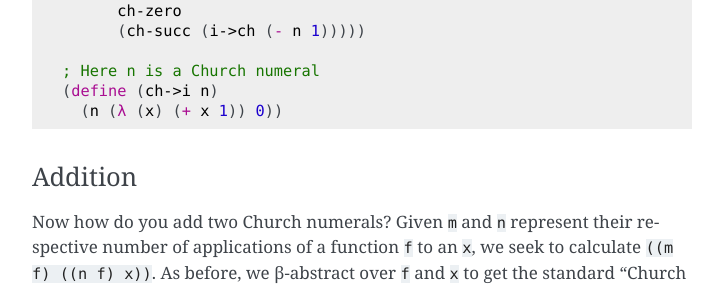
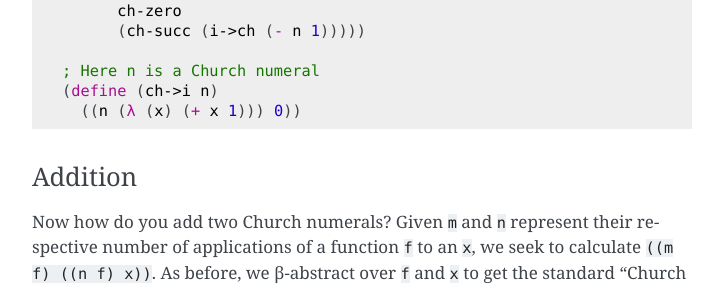
Before and after one commit to kreauniv/comp308, a Sphinx documentation site: the page built from source/church.rst, in a window 1280 px wide and 900 px high, scrolled down 4500 px. Shown: the part 158-448 px from the top of the window, without its empty margins (388-1111 px from the left). Built offline with Sphinx 7.4.7, drawn with Linux system fonts in a browser that asks for light colours; some of the changed text lies outside the part shown.

Commit message:
bugfixes

```diff
--- a/source/church.rst
+++ b/source/church.rst
@@ -235,7 +235,7 @@ Converting between Racket and Church numerals
 
     ; Here n is a Church numeral
     (define (ch->i n)
-      (n (λ (x) (+ x 1)) 0))
+      ((n (λ (x) (+ x 1))) 0))
 
 Addition
 ~~~~~~~~
@@ -320,13 +320,13 @@ concept representations --
    can write ``((m f) ((n f) x))``.
 
 4. :math:`-n` (i.e. "negation") is represented by swapping the pair of functions,
-   so we get ``(n (swap f) x)`` as the representation of :math:`-n`.
+   so we get ``(n (swap f))`` as the representation of :math:`-n`.
 
 5. :math:`m*n` is again thought of as "m applications of n applications f", but
-   this time, the "m applications" part needs to receive a "pair" representation,
-   and ``(n f)`` does not produce a pair value. So we express it as
-   ``(m (pair (n f) (n (swap f))) x)``. This lets us deal correctly with various
-   sign combinations.
+   this time, the "m applications" part needs to receive a "pair"
+   representation, and ``(n f)`` does not produce a pair value. So we express
+   it as ``((m (pair (n f) (n (swap f)))) x)``. This lets us deal correctly
+   with various sign combinations.
 
 .. admonition:: **Exercise**
 
```
